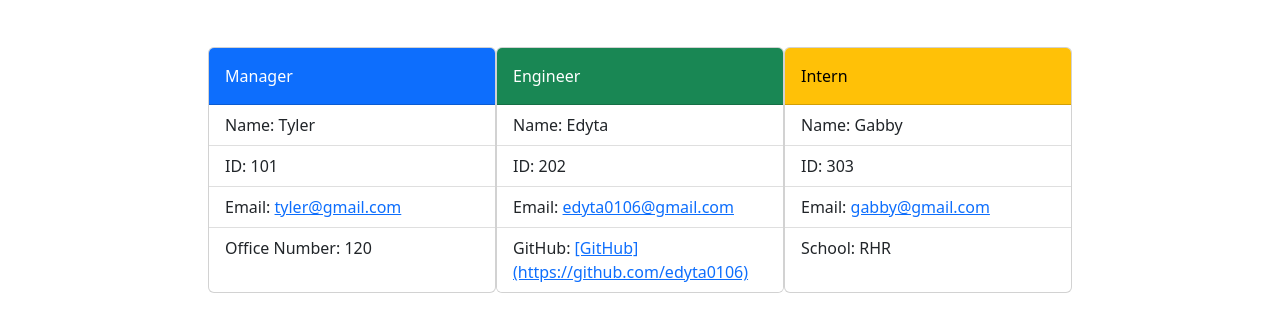
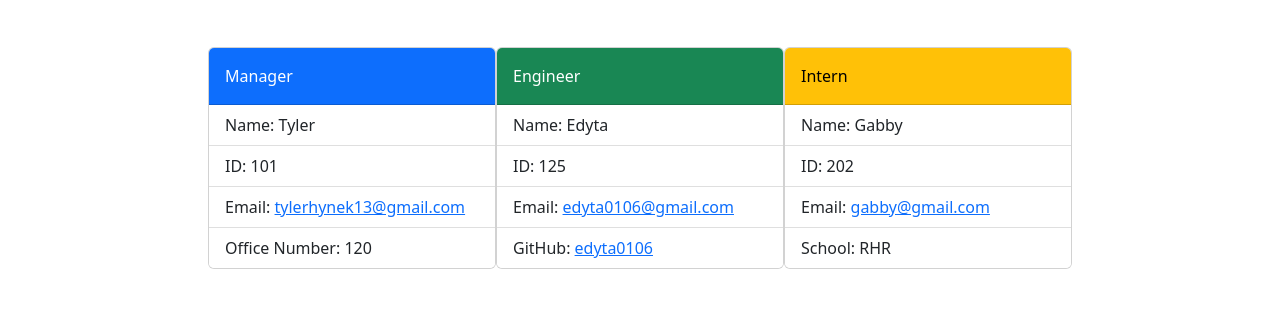
Before and after one commit to edyta0106/TeamProfileGenerator, a website: page index.html in a window 1280 px wide. Shown: the part 89-420 px from the top of the page. Drawn offline with nearby package versions, Linux system fonts and the light colour scheme.

Commit message:
fixed github and email links

```diff
--- a/index.html
+++ b/index.html
@@ -17,23 +17,23 @@
         <ul class="list-group list-group-flush">
           <li class="list-group-item">Name: Tyler</li>
           <li class="list-group-item">ID: 101</li>
-          <li class="list-group-item">Email: <a href="#">tyler@gmail.com</a></li>
+          <li class="list-group-item">Email: <a href="mailto: tylerhynek13@gmail.com">tylerhynek13@gmail.com</a></li>
           <li class="list-group-item">Office Number: 120</li>
         </ul>
       </div><div class="card" style="width: 18rem">
         <div class="card-header text-bg-success p-3">Engineer</div>
         <ul class="list-group list-group-flush">
           <li class="list-group-item">Name: Edyta</li>
-          <li class="list-group-item">ID: 202</li>
-          <li class="list-group-item">Email: <a href="#">edyta0106@gmail.com</a></a></li>
-          <li class="list-group-item">GitHub: <a href="#" target="_blank">[GitHub](https://github.com/edyta0106)</a></li>
+          <li class="list-group-item">ID: 125</li>
+          <li class="list-group-item">Email: <a href="mailto: edyta0106@gmail.com">edyta0106@gmail.com</a></a></li>
+          <li class="list-group-item">GitHub: <a href="https://github.com/edyta0106" target="_blank">edyta0106</a></li>
         </ul>
       </div><div class="card" style="width: 18rem">
         <div class="card-header text-bg-warning p-3">Intern</div>
         <ul class="list-group list-group-flush">
           <li class="list-group-item">Name: Gabby</li>
-          <li class="list-group-item">ID: 303</li>
-          <li class="list-group-item">Email: <a href="#">gabby@gmail.com</a></a></li>
+          <li class="list-group-item">ID: 202</li>
+          <li class="list-group-item">Email: <a href="mailto: gabby@gmail.com">gabby@gmail.com</a></a></li>
           <li class="list-group-item">School: RHR</li>
         </ul>
       </div></section></body>
```
Also changed, not shown: dist/generateMarkdown.js.
